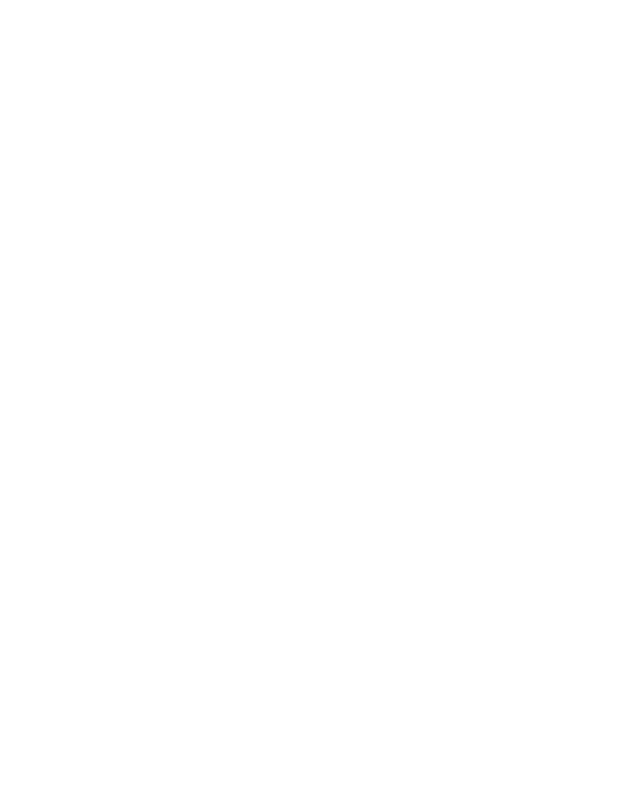
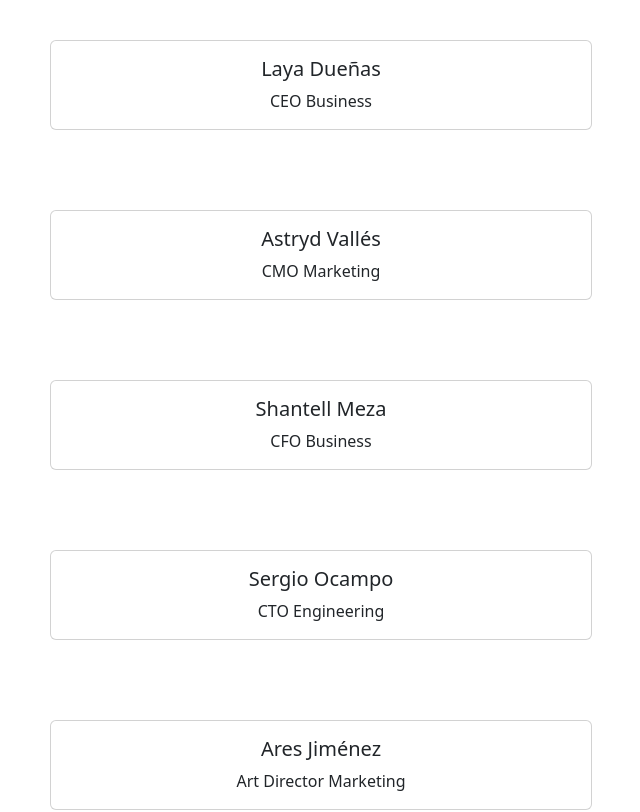
Before and after one commit to julianDev94/tp-react-ejercicio7, a React (Vite) app: page / in a window 1280 px wide. Shown: the top 812 px of the page, without its empty margins (319-959 px from the left). Built offline with nearby package versions, Linux system fonts and the light colour scheme.

Commit message:
Agrego maquetado de card para cada empleado en el componente EmpleadoRow y ademas paso por props el array empleado al componente EmpleadoList

```diff
--- a/src/App.jsx
+++ b/src/App.jsx
@@ -5,10 +5,30 @@
 
 function App() {
 
+  let empleados = [
+    { id: 1, fullName: "Laya Dueñas", title: "CEO", department: "Business",
+    pic: "empleado01.png" },
+    { id: 2, fullName: "Astryd Vallés", title: "CMO", department:
+    "Marketing", pic: "empleado02.png" },
+    { id: 3, fullName: "Shantell Meza", title: "CFO", department:
+    "Business", pic: "empleado03.png" },
+    { id: 4, fullName: "Sergio Ocampo", title: "CTO", department:
+    "Engineering", pic: "empleado04.png" },
+    { id: 5, fullName: "Ares Jiménez", title: "Art Director", department:
+    "Marketing", pic: "empleado05.png" },
+    { id: 6, fullName: "Marta Pérez", title: "Frontend Dev", department:
+    "Engineering", pic: "empleado06.png" },
+    { id: 7, fullName: "Ellen Balderas", title: "Digital Strategist",
+    department: "Marketing", pic: "empleado07.png" },
+    { id: 8, fullName: "Cynthia Valentín", title: "Backend Dev", department:
+    "Engineering", pic: "empleado08.png" },
+    { id: 9, fullName: "Bernard Jung", title: "DevOps Engineer", department:
+    "Engineering", pic: "empleado09.png" },
+    ]
 
   return (
     <Container>
-      <EmpleadoList />
+      <EmpleadoList empleados={empleados}/>
     </Container>
   )
 }
--- a/src/components/EmpleadoList.jsx
+++ b/src/components/EmpleadoList.jsx
@@ -1,12 +1,14 @@
-import ListGroup from 'react-bootstrap/ListGroup';
+import ListGroup from "react-bootstrap/ListGroup";
+import EmpleadoRow from "./EmpleadoRow";
 
-const EmpleadoList = () => {
+const EmpleadoList = ({ empleados }) => {
   return (
     <ListGroup>
-
+      {empleados.map((empleado) => (
+        <EmpleadoRow empleado={empleado}/>
+      ))}
     </ListGroup>
   );
 };
 
-
 export default EmpleadoList;
--- a/src/components/EmpleadoRow.jsx
+++ b/src/components/EmpleadoRow.jsx
@@ -1,9 +1,18 @@
-import ListGroup from 'react-bootstrap/ListGroup';
+import { ListGroup, Card } from "react-bootstrap";
 
-const EmpleadoRow = () => {
-    return (
-        <ListGroup.Item>Cras justo odio</ListGroup.Item>
-    );
+const EmpleadoRow = ({empleado}) => {
+  return (
+    <ListGroup.Item className="my-3 d-flex justify-content-center border-0">
+      <Card className="my-3 w-50">
+        <Card.Body>
+          <Card.Title className="text-center">{empleado.fullName}</Card.Title>
+          <Card.Text className="text-center">
+            {empleado.title} {empleado.department}
+          </Card.Text>
+        </Card.Body>
+      </Card>
+    </ListGroup.Item>
+  );
 };
 
 export default EmpleadoRow;
```
